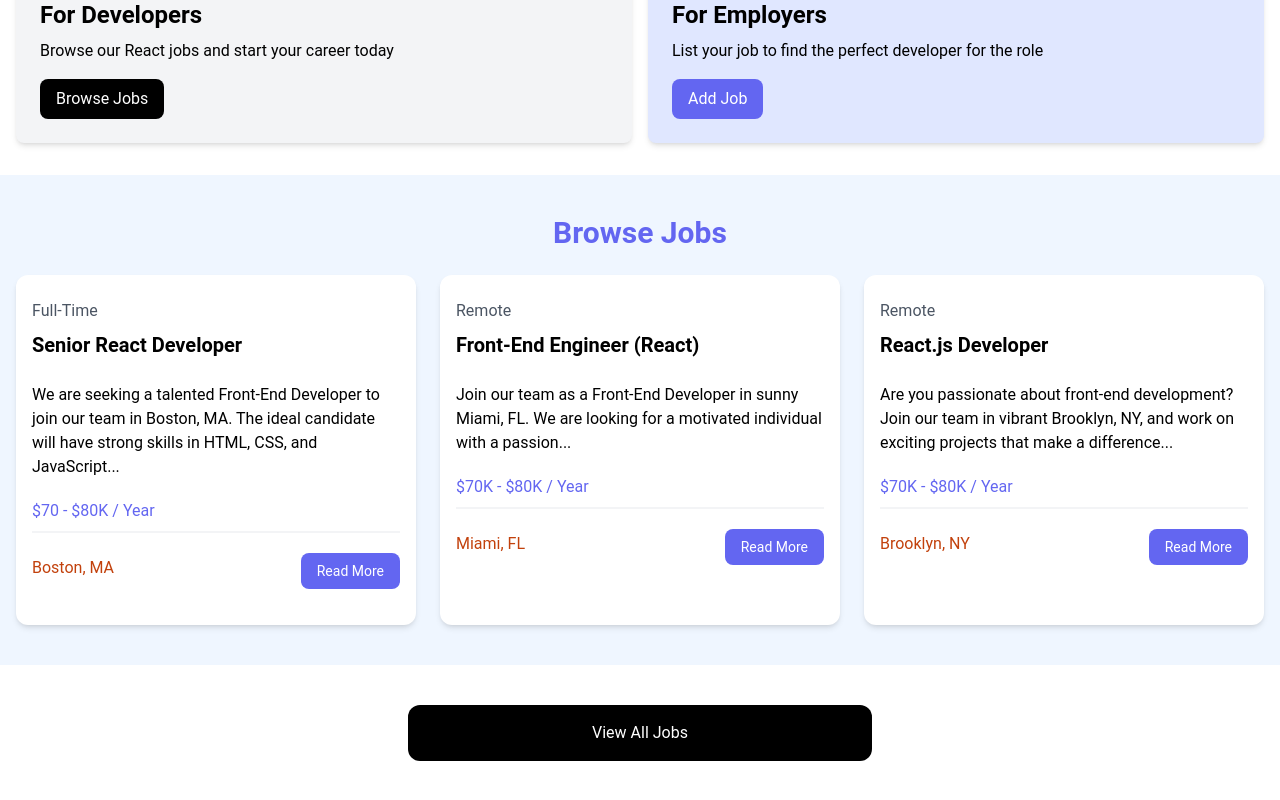
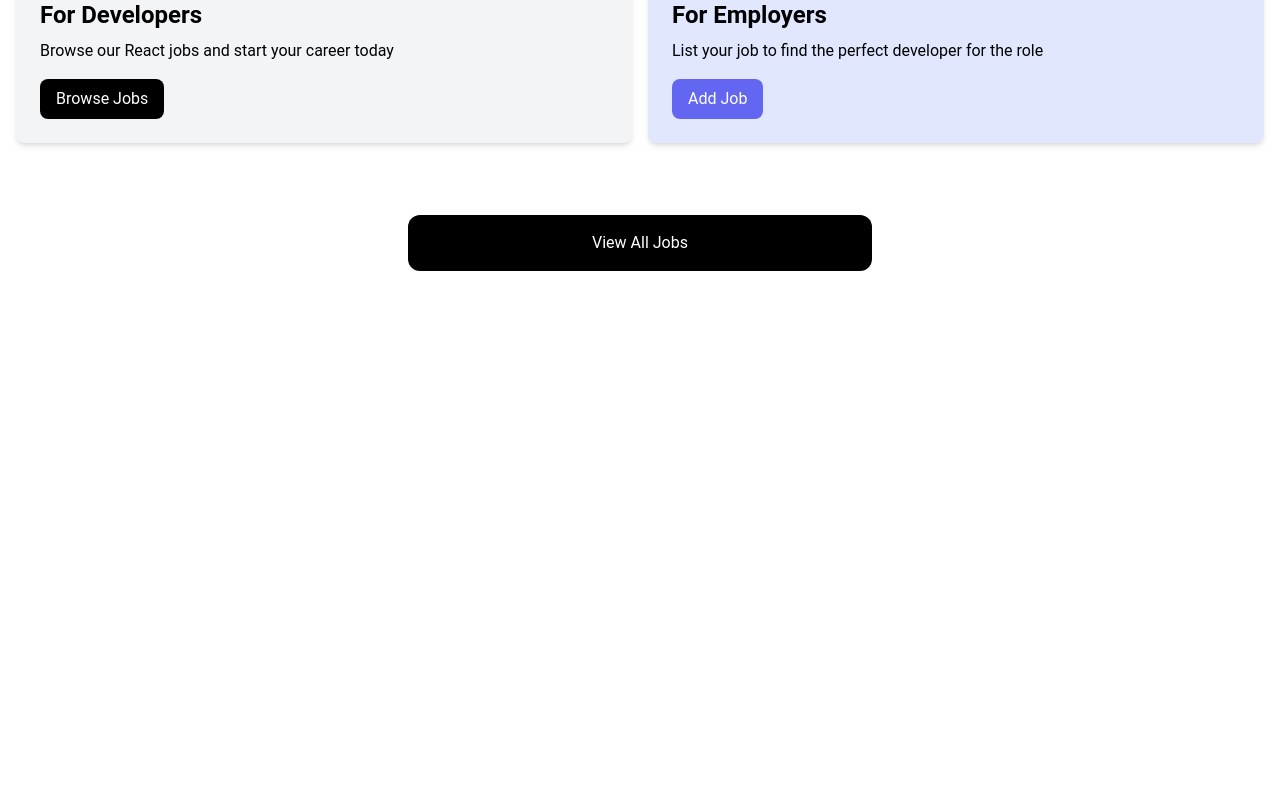
Before and after one commit to crypt096/react-crash-course-2024, a React (Vite) app: page / in a window 1280 px wide. Shown: the part 434-1234 px from the top of the page. After the commit the page ends 800 px from the top, so only its background shows below. Built offline with nearby package versions, Linux system fonts and the light colour scheme.

Commit message:
Update App.tsx

```diff
--- a/src/App.tsx
+++ b/src/App.tsx
@@ -8,107 +8,6 @@
       <Navbar />
       <Hero />
       <HomeCards />
-
-      {/* <!-- Browse Jobs --> */}
-      <section className="bg-blue-50 px-4 py-10">
-        <div className="container-xl lg:container m-auto">
-          <h2 className="text-3xl font-bold text-indigo-500 mb-6 text-center">
-            Browse Jobs
-          </h2>
-          <div className="grid grid-cols-1 md:grid-cols-3 gap-6">
-            {/* <!-- Job Listing 1 --> */}
-            <div className="bg-white rounded-xl shadow-md relative">
-              <div className="p-4">
-                <div className="mb-6">
-                  <div className="text-gray-600 my-2">Full-Time</div>
-                  <h3 className="text-xl font-bold">Senior React Developer</h3>
-                </div>
-
-                <div className="mb-5">
-                  We are seeking a talented Front-End Developer to join our team in Boston, MA. The ideal candidate will have strong skills in HTML, CSS, and JavaScript...
-                </div>
-
-                <h3 className="text-indigo-500 mb-2">$70 - $80K / Year</h3>
-
-                <div className="border border-gray-100 mb-5"></div>
-
-                <div className="flex flex-col lg:flex-row justify-between mb-4">
-                  <div className="text-orange-700 mb-3">
-                    <i className="fa-solid fa-location-dot text-lg"></i>
-                    Boston, MA
-                  </div>
-                  <a
-                    href="job.html"
-                    className="h-[36px] bg-indigo-500 hover:bg-indigo-600 text-white px-4 py-2 rounded-lg text-center text-sm"
-                  >
-                    Read More
-                  </a>
-                </div>
-              </div>
-            </div>
-            {/* <!-- Job Listing 2 --> */}
-            <div className="bg-white rounded-xl shadow-md relative">
-              <div className="p-4">
-                <div className="mb-6">
-                  <div className="text-gray-600 my-2">Remote</div>
-                  <h3 className="text-xl font-bold">Front-End Engineer (React)</h3>
-                </div>
-
-                <div className="mb-5">
-                  Join our team as a Front-End Developer in sunny Miami, FL. We are looking for a motivated individual with a passion...
-                </div>
-
-                <h3 className="text-indigo-500 mb-2">$70K - $80K / Year</h3>
-
-                <div className="border border-gray-100 mb-5"></div>
-
-                <div className="flex flex-col lg:flex-row justify-between mb-4">
-                  <div className="text-orange-700 mb-3">
-                    <i className="fa-solid fa-location-dot text-lg"></i>
-                    Miami, FL
-                  </div>
-                  <a
-                    href="job.html"
-                    className="h-[36px] bg-indigo-500 hover:bg-indigo-600 text-white px-4 py-2 rounded-lg text-center text-sm"
-                  >
-                    Read More
-                  </a>
-                </div>
-              </div>
-            </div>
-            {/* <!-- Job Listing 3 --> */}
-            <div className="bg-white rounded-xl shadow-md relative">
-              <div className="p-4">
-                <div className="mb-6">
-                  <div className="text-gray-600 my-2">Remote</div>
-                  <h3 className="text-xl font-bold">React.js Developer</h3>
-                </div>
-
-                <div className="mb-5">
-                  Are you passionate about front-end development? Join our team in vibrant Brooklyn, NY, and work on exciting projects that make a difference...
-                </div>
-
-                <h3 className="text-indigo-500 mb-2">$70K - $80K / Year</h3>
-
-                <div className="border border-gray-100 mb-5"></div>
-
-                <div className="flex flex-col lg:flex-row justify-between mb-4">
-                  <div className="text-orange-700 mb-3">
-                    <i className="fa-solid fa-location-dot text-lg"></i>
-                    Brooklyn, NY
-                  </div>
-                  <a
-                    href="job.html"
-                    className="h-[36px] bg-indigo-500 hover:bg-indigo-600 text-white px-4 py-2 rounded-lg text-center text-sm"
-                  >
-                    Read More
-                  </a>
-                </div>
-              </div>
-            </div>
-          </div>
-        </div>
-      </section>
 
       <section className="m-auto max-w-lg my-10 px-6">
         <a
```
